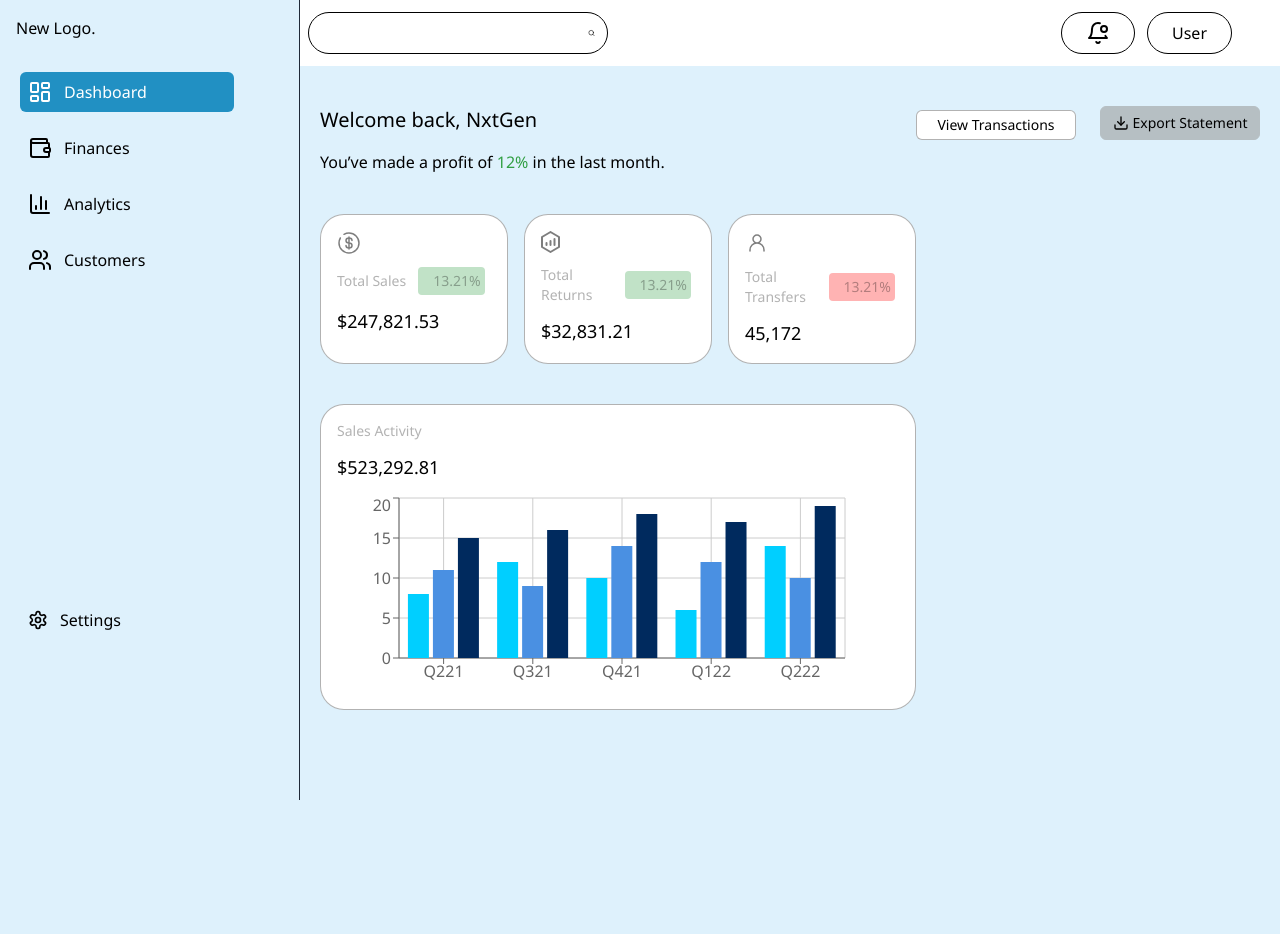
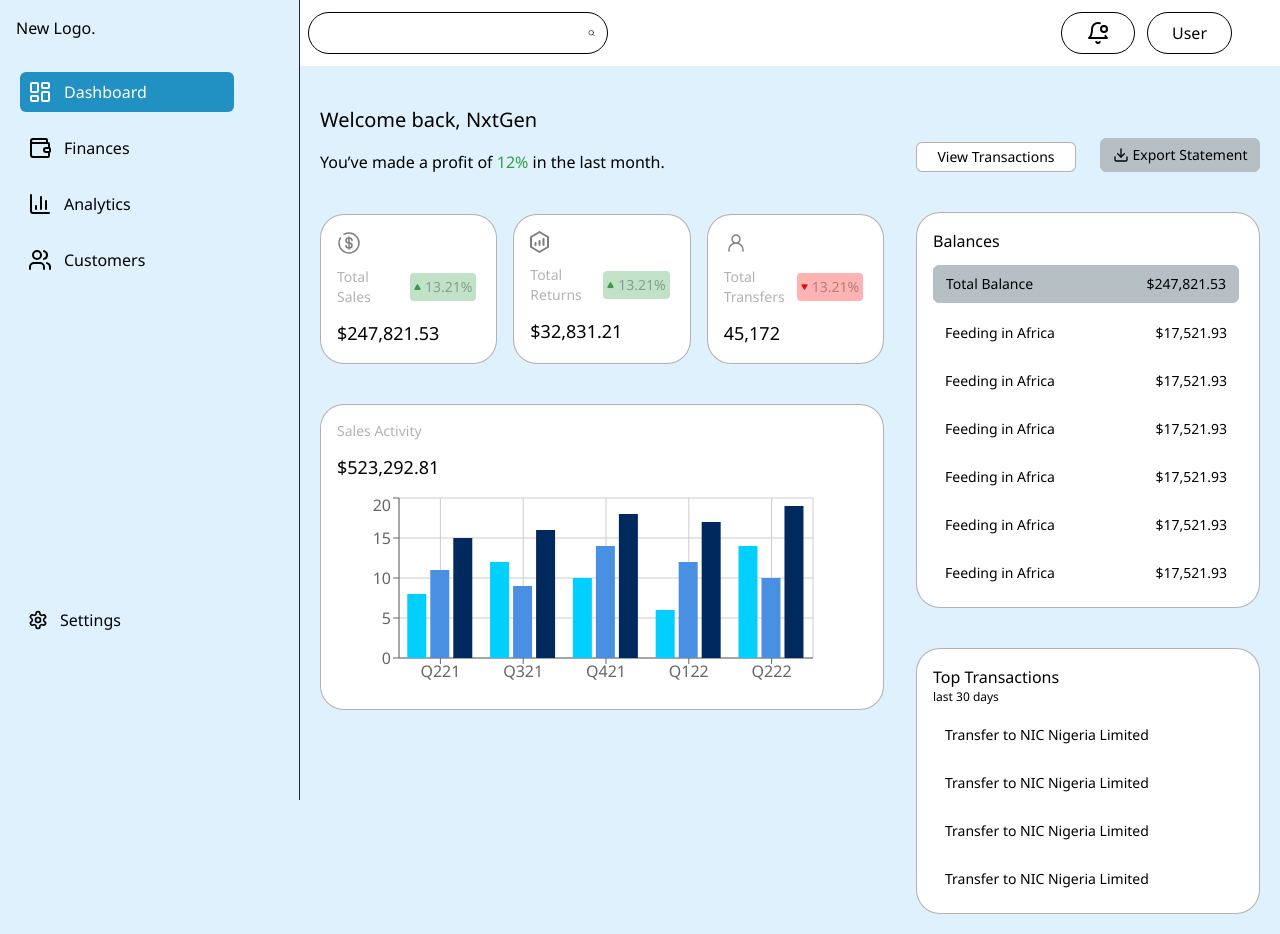
Before and after one commit to Praise-Okere/hackfest-project, a React (Vite) app: page /dashboard/home in a window 1280 px wide. Before the commit the page ends 800 px from the top, so only its background shows below. Built offline with nearby package versions, Linux system fonts and the light colour scheme.

Commit message:
minor fixes

```diff
--- a/src/component/DashboardTitle.jsx
+++ b/src/component/DashboardTitle.jsx
@@ -93,8 +93,8 @@ const DashboardTitle = () => {
   ];
 
   return (
-    <div className='flex max-lg:flex-col justify-between items-start'>
-      <div className='flex flex-1 flex-col justify-center items-start gap-10'>
+    <div className='flex max-lg:flex-col justify-start max-md:items-center w-full items-start gap-8'>
+      <div className='flex flex-col justify-center items-start gap-10'>
         <div className='flex flex-col gap-4'>
           <h3 className='text-xl font-medium'>Welcome back, NxtGen</h3>
           <p className='font-light'>
@@ -102,7 +102,7 @@ const DashboardTitle = () => {
             in the last month.
           </p>
         </div>
-        <div className='grid grid-cols-3 max-xl:grid-cols-2 gap-4'>
+        <div className='grid grid-cols-3 max-xl:grid-cols-2 gap-4 -z-10'>
           {statistics.map((statistic, i) => (
             <div
               key={i}
@@ -116,7 +116,7 @@ const DashboardTitle = () => {
                     statistic.incremented ? "bg-[#c1e2c7]" : "bg-[#ffb3b3]"
                   }`}
                 >
-                  <div className='-z-30'>
+                  <div>
                     {
                       <Triangle
                         className={`w-[7px] ${
@@ -143,11 +143,69 @@ const DashboardTitle = () => {
       </div>
 
       {/* Right Side */}
-      <div className='flex justify-center items-end gap-6'>
-        <Button variant={"dashboard"}>View Transactions</Button>
-        <Button variant={"dashboardGray"} icon={<Download className='w-4' />}>
-          Export Statement
-        </Button>
+      <div className='flex flex-col justify-center items-start gap-10'>
+        <div className='flex justify-center mt-8 items-end gap-6'>
+          <Button variant={"dashboard"}>View Transactions</Button>
+          <Button variant={"dashboardGray"} icon={<Download className='w-4' />}>
+            Export Statement
+          </Button>
+        </div>
+
+        {/* Balances Tab */}
+        <div className='flex flex-col justify-start items-start w-full gap-3 bg-white px-4 py-4 pr-5 rounded-3xl border-[0.1px] border-black/30'>
+          <span>Balances</span>
+          {/* Total Balance */}
+          <div className='flex justify-between items-center w-full bg-[#B6BFC3] rounded-md border-[0.3px] border-[#B6BFC3] py-2 px-3 text-sm font-light'>
+            <p>Total Balance</p>
+            <p className='font-medium'>$247,821.53</p>
+          </div>
+          {/* Other Balances */}
+          <div className='flex justify-between items-center w-full rounded-md py-2 px-3 text-sm font-light'>
+            <p>Feeding in Africa</p>
+            <p className='font-medium'>$17,521.93</p>
+          </div>
+          <div className='flex justify-between items-center w-full rounded-md py-2 px-3 text-sm font-light'>
+            <p>Feeding in Africa</p>
+            <p className='font-medium'>$17,521.93</p>
+          </div>
+          <div className='flex justify-between items-center w-full rounded-md py-2 px-3 text-sm font-light'>
+            <p>Feeding in Africa</p>
+            <p className='font-medium'>$17,521.93</p>
+          </div>
+          <div className='flex justify-between items-center w-full rounded-md py-2 px-3 text-sm font-light'>
+            <p>Feeding in Africa</p>
+            <p className='font-medium'>$17,521.93</p>
+          </div>
+          <div className='flex justify-between items-center w-full rounded-md py-2 px-3 text-sm font-light'>
+            <p>Feeding in Africa</p>
+            <p className='font-medium'>$17,521.93</p>
+          </div>
+          <div className='flex justify-between items-center w-full rounded-md py-2 px-3 text-sm font-light'>
+            <p>Feeding in Africa</p>
+            <p className='font-medium'>$17,521.93</p>
+          </div>
+        </div>
+
+        {/* Transactions Tab */}
+        <div className='flex flex-col justify-start items-start w-full gap-3 bg-white px-4 py-4 pr-5 rounded-3xl border-[0.1px] border-black/30'>
+          <div>
+            <span className='font-medium'>Top Transactions</span>
+            <p className='text-xs font-light'>last 30 days</p>
+          </div>
+          {/* Transactions */}
+          <div className='flex justify-between items-center w-full rounded-md py-2 px-3 text-sm font-light'>
+            <p>Transfer to NIC Nigeria Limited</p>
+          </div>
+          <div className='flex justify-between items-center w-full rounded-md py-2 px-3 text-sm font-light'>
+            <p>Transfer to NIC Nigeria Limited</p>
+          </div>
+          <div className='flex justify-between items-center w-full rounded-md py-2 px-3 text-sm font-light'>
+            <p>Transfer to NIC Nigeria Limited</p>
+          </div>
+          <div className='flex justify-between items-center w-full rounded-md py-2 px-3 text-sm font-light'>
+            <p>Transfer to NIC Nigeria Limited</p>
+          </div>
+        </div>
       </div>
     </div>
   );
--- a/src/component/Finances.jsx
+++ b/src/component/Finances.jsx
@@ -1,14 +1,16 @@
+import { useSidebar } from "../hooks/useSidebar";
 import DashboardHeader from "./DashboardHeader";
 
 const Finances = () => {
+  const { isSidebarOpen } = useSidebar();
+
   return (
-    <div className=''>
+    <div
+      className={`flex flex-col  ${isSidebarOpen ? "md:ml-[300px]" : "ml-0"}`}
+    >
       <div className='sticky top-0'>
         <DashboardHeader />
       </div>
-      {/* <div className='m-5 mt-20'>
-    <DashboardTitle />
-  </div> */}
     </div>
   );
 };
--- a/src/component/Navbar.jsx
+++ b/src/component/Navbar.jsx
@@ -1,29 +1,25 @@
+import { useState } from "react";
+import { Menu, X } from "lucide-react"; // Import lucide-react icons
 import Button from "./Button";
 
 const Navbar = () => {
+  const [isMobileMenuOpen, setIsMobileMenuOpen] = useState(false);
+
   const links = [
-    {
-      name: "home",
-      path: "/",
-    },
-    {
-      name: "services",
-      path: "/services",
-    },
-    {
-      name: "team",
-      path: "/team",
-    },
-    {
-      name: "support",
-      path: "/support",
-    },
+    { name: "home", path: "/" },
+    { name: "services", path: "/services" },
+    { name: "team", path: "/team" },
+    { name: "support", path: "/support" },
   ];
+
+  const toggleMobileMenu = () => {
+    setIsMobileMenuOpen((prev) => !prev);
+  };
 
   return (
     <div className='relative overflow-visible'>
       <div
-        className='flex justify-between items-center py-4 px-10 '
+        className='flex justify-between items-center py-4 px-6 md:px-10'
         style={{
           backgroundImage: "url('/navBg.png')",
           backgroundSize: "cover",
@@ -31,23 +27,58 @@ const Navbar = () => {
           backgroundPosition: "center",
         }}
       >
-        <div>
+        {/* Logo */}
+        <div className='text-lg font-bold'>
           <span>New Logo.</span>
         </div>
-        <div>
-          <ul className='flex justify-center items-center gap-14 capitalize'>
+
+        {/* Mobile Menu Icon */}
+        <div className='md:hidden'>
+          <button onClick={toggleMobileMenu} className='text-black'>
+            {isMobileMenuOpen ? <X size={28} /> : <Menu size={28} />}
+          </button>
+        </div>
+
+        {/* Links for Desktop */}
+        <div className='hidden md:block'>
+          <ul className='flex justify-center items-center gap-8 capitalize'>
             {links.map((link, i) => (
-              <li key={i} className='border-b border-black'>
+              <li
+                key={i}
+                className='border-b border-transparent hover:border-black transition-all duration-200'
+              >
                 {link.name}
               </li>
             ))}
           </ul>
         </div>
-        <div className='flex justify-center items-center gap-10'>
+
+        {/* Buttons */}
+        <div className='hidden md:flex justify-center items-center gap-4'>
           <Button>Login</Button>
           <Button variant={"primary"}>See a Demo</Button>
         </div>
       </div>
+
+      {/* Mobile Dropdown Menu */}
+      {isMobileMenuOpen && (
+        <div className='absolute top-full left-0 w-full bg-white shadow-md md:hidden'>
+          <ul className='flex flex-col gap-4 py-4 px-6 capitalize'>
+            {links.map((link, i) => (
+              <li
+                key={i}
+                className='border-b border-gray-300 pb-2 text-black hover:text-blue-600 transition-colors duration-200'
+              >
+                {link.name}
+              </li>
+            ))}
+          </ul>
+          <div className='flex flex-col gap-4 py-4 px-6'>
+            <Button>Login</Button>
+            <Button variant={"primary"}>See a Demo</Button>
+          </div>
+        </div>
+      )}
     </div>
   );
 };
--- a/src/hooks/useSidebar.jsx
+++ b/src/hooks/useSidebar.jsx
@@ -17,6 +17,8 @@ export const SidebarProvider = ({ children }) => {
       // Close the sidebar if the screen width is less than 768px
       if (window.innerWidth < 768) {
         setIsSidebarOpen(false);
+      } else {
+        setIsSidebarOpen(true);
       }
     };
 
--- a/src/index.css
+++ b/src/index.css
@@ -25,3 +25,16 @@ body {
   line-height: 15px;
   font-weight: 500;
 }
+
+/* Utility classes for the navbar */
+.border-b {
+  border-bottom-width: 1px;
+}
+
+.hover\:border-black:hover {
+  border-color: black;
+}
+
+.transition-all {
+  transition: all 0.2s ease-in-out;
+}
--- a/src/sections/Hero.jsx
+++ b/src/sections/Hero.jsx
@@ -2,13 +2,15 @@ import Button from "../component/Button";
 
 const Hero = () => {
   const features = ["Fast Transactions", "Easy Sign Up", "Ease of Usage"];
+
   return (
-    <div className='flex flex-col justify-center items-center gap-10'>
-      <div className='flex flex-col justify-center items-center text-center mt-28 mx-28'>
-        <h1 className='text-5xl font-medium'>
+    <div className='flex flex-col justify-center items-center gap-10 px-4 md:px-10'>
+      {/* Heading and Description */}
+      <div className='flex flex-col justify-center items-center text-center mt-10 md:mt-28 md:mx-28'>
+        <h1 className='text-3xl md:text-5xl font-medium leading-tight'>
           Building Bridges to Financial Inclusion for African Markets
         </h1>
-        <p className='font-light'>
+        <p className='font-light text-sm md:text-base mt-4'>
           Lorem ipsum dolor sit amet, consectetur adipiscing elit, sed do
           eiusmod tempor incididunt ut labore et dolore magna aliqua. Ut enim ad
           minim veniam, quis nostrud exercitation ullamco laboris nisi ut
@@ -17,13 +19,17 @@ const Hero = () => {
           pariatur.
         </p>
       </div>
-      <div className='flex justify-center items-center gap-5'>
+
+      {/* Buttons */}
+      <div className='flex flex-wrap justify-center items-center gap-5'>
         <Button variant={"primary"} to={"/connect-wallet"}>
           Create Account
         </Button>
         <Button variant={"light"}>Watch Tutorial</Button>
       </div>
-      <div className='flex justify-center items-center gap-28'>
+
+      {/* Features */}
+      <div className='flex flex-wrap justify-center items-center gap-5 md:gap-10'>
         {features.map((feature, i) => (
           <div
             key={i}
@@ -41,13 +47,15 @@ const Hero = () => {
                 fill='black'
               />
             </svg>
-
-            <span>{feature}</span>
+            <span className='text-sm'>{feature}</span>
           </div>
         ))}
       </div>
-      <div className='flex justify-center items-center gap-28'>
-        <div className='flex flex-col justify-center items-center gap-6 bg-secondary px-10 py-5 rounded-3xl'>
+
+      {/* Info Cards */}
+      <div className='grid grid-cols-1 2xl:grid-cols-3 gap-10 md:gap-14 mt-10'>
+        {/* Transaction Card */}
+        <div className='flex flex-col justify-center items-center gap-6 bg-secondary px-6 md:px-10 py-5 rounded-3xl w-full'>
           <div className='flex flex-col justify-center items-center gap-1'>
             <div className='bg-accent p-[10px] rounded-full'>
               <span>
@@ -87,8 +95,7 @@ const Hero = () => {
         </div>
 
         {/* Converter */}
-        <div className='flex flex-col justify-center items-center gap-3 bg-secondary px-10 py-5 rounded-3xl'>
-          {/* First Input Row */}
+        <div className='flex flex-col justify-center items-center gap-3 bg-secondary px-6 md:px-10 py-5 rounded-3xl w-full'>
           <div className='flex items-center bg-white rounded-full gap-4 pr-4 w-full'>
             <div className='bg-primary text-white rounded-full py-4 px-8 text-sm font-semibold'>
               SUI
@@ -99,15 +106,11 @@ const Hero = () => {
               className='flex-grow text-right rounded-full font-medium text-lg outline-none'
             />
           </div>
-
-          {/* Swap Icon */}
           <div className='flex justify-center items-center'>
             <div className='bg-gray-700 text-white rounded-full w-8 h-8 flex justify-center items-center'>
               ⇅
             </div>
           </div>
-
-          {/* Second Input Row */}
           <div className='flex items-center bg-white rounded-full gap-4 pr-4 w-full'>
             <div className='bg-primary text-white rounded-full py-4 px-8 text-sm font-semibold'>
               NGN
@@ -118,13 +121,11 @@ const Hero = () => {
               className='flex-grow text-right rounded-full font-medium text-lg outline-none'
             />
           </div>
-
-          {/* Convert Button */}
           <Button variant={"dark"}>Convert</Button>
         </div>
 
-        {/* Info 2 */}
-        <div className='flex flex-col justify-center items-center gap-6 bg-secondary px-20 py-6 rounded-3xl'>
+        {/* Stash Sent */}
+        <div className='flex flex-col justify-center items-center gap-6 bg-secondary px-6 md:px-20 py-6 rounded-3xl w-full'>
           <div className='flex flex-col justify-center items-center gap-1'>
             <div className='bg-accent p-[10px] rounded-full'>
               <span>
```
